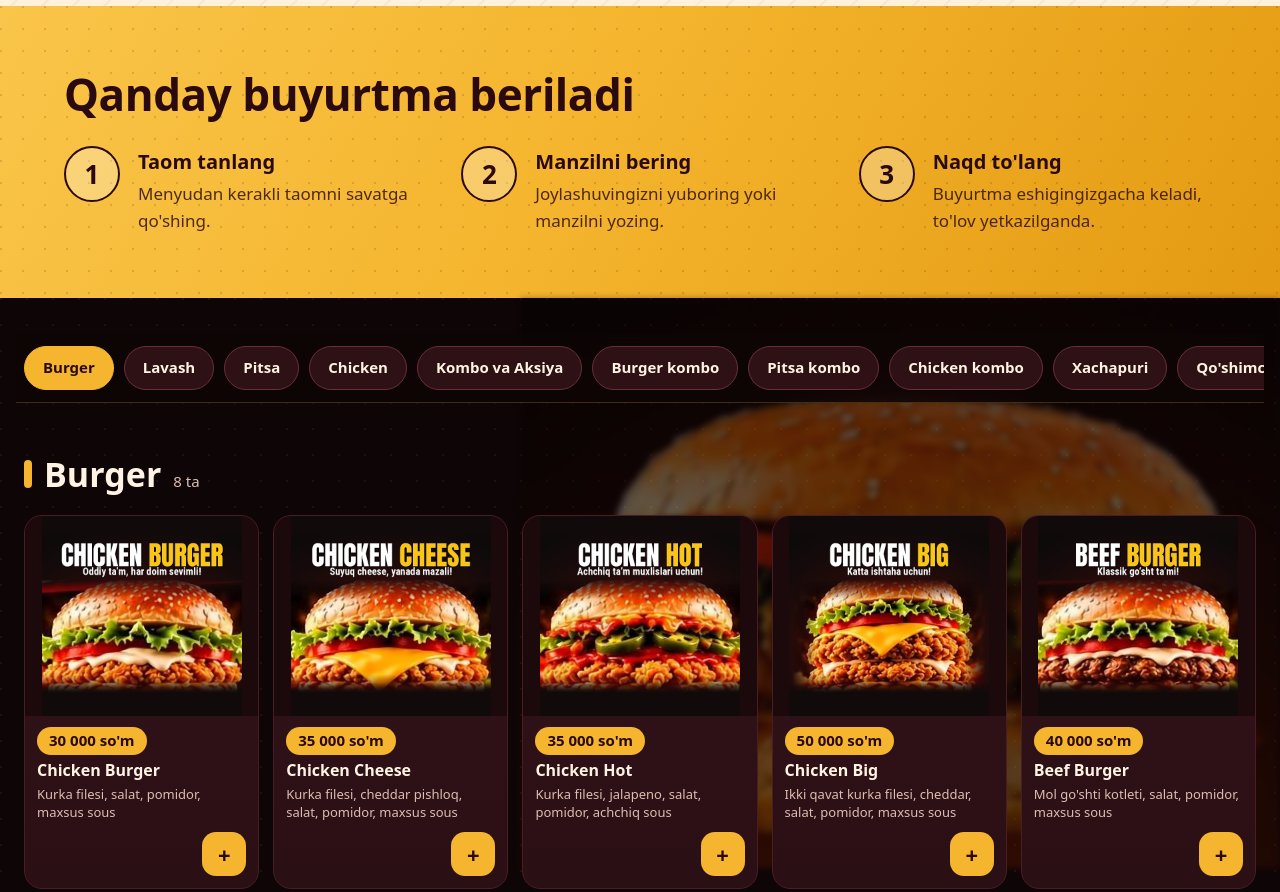
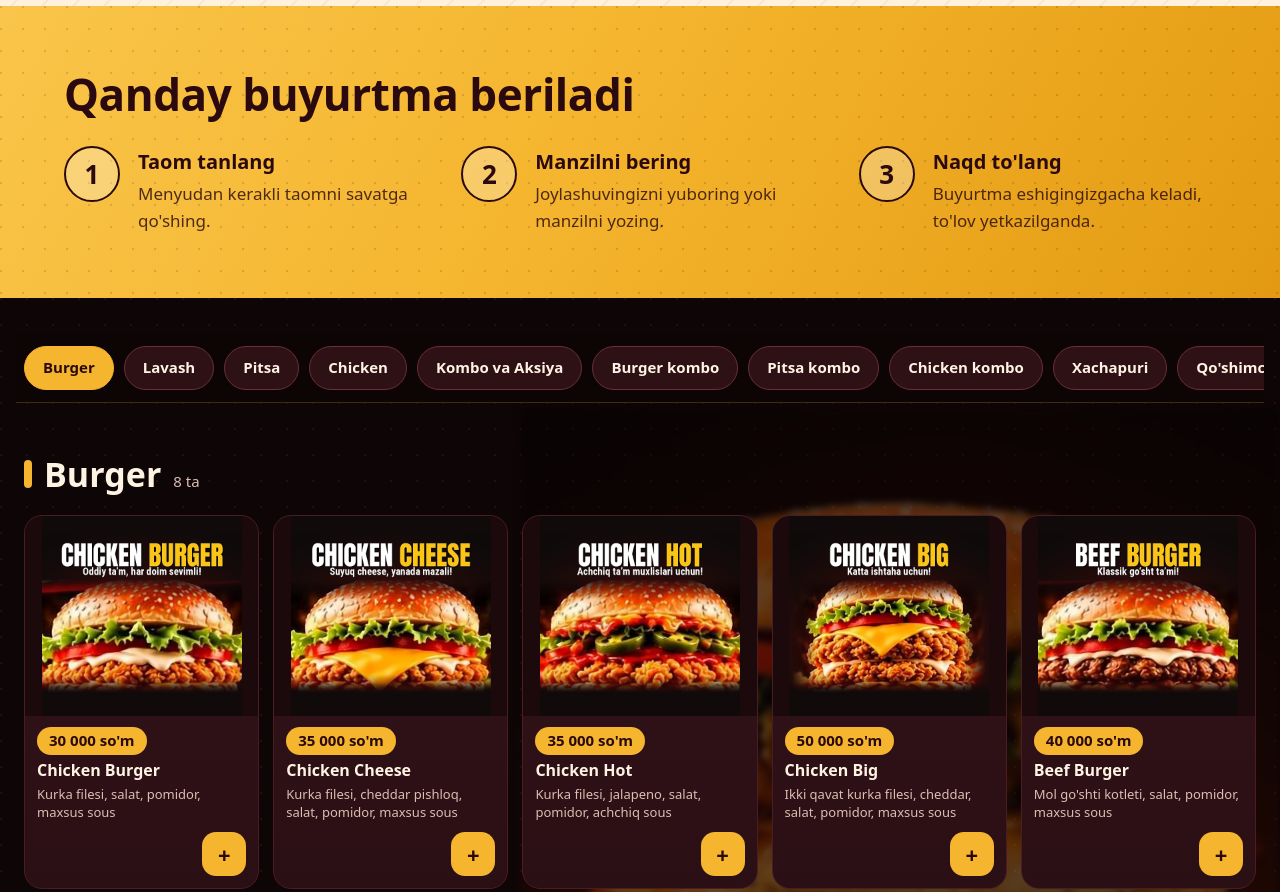
Before and after one commit to mukhiddinovsherzodbek-glitch/chicken24, a plain HTML site: page miniapp/site/index.html in a window 1280 px wide. Shown: the part 1894-2786 px from the top of the page. Drawn offline with Linux system fonts and the light colour scheme; no server answers.

Commit message:
Sayt (noutbuk/planshet): menyu fon rasmlari o'z kategoriyasi boshida; qayta hisoblash setTimeout bilan
Co-Authored-By: Claude Opus 5.5 <noreply@anthropic.com>

```diff
--- a/miniapp/site/index.html
+++ b/miniapp/site/index.html
@@ -13,9 +13,9 @@
   <link rel="preconnect" href="https://fonts.googleapis.com">
   <link rel="preconnect" href="https://fonts.gstatic.com" crossorigin>
   <link rel="stylesheet" href="https://fonts.googleapis.com/css2?family=Onest:wght@400;600;700&family=Rubik:wght@700;800&display=swap">
-  <link rel="stylesheet" href="site.css?v=13">
-  <script src="site-config.js?v=13" defer></script>
-  <script src="site.js?v=13" defer></script>
+  <link rel="stylesheet" href="site.css?v=14">
+  <script src="site-config.js?v=14" defer></script>
+  <script src="site.js?v=14" defer></script>
 </head>
 <body>
   <header class="top">
--- a/miniapp/site/site.css
+++ b/miniapp/site/site.css
@@ -388,3 +388,14 @@ legend{font-weight:600;font-size:15px;padding:0 0 6px}
     var(--img-wings) 0 var(--bgy-lavash,4500px)/420px auto no-repeat,
     var(--img-extra) 100% var(--bgy-qoshimchalar,6000px)/420px auto no-repeat}
 }
+
+/* NOUTBUK/PLANSHET: fon rasmlari ham o'z kategoriyasi boshida (site.js placeMenuBg -> --bgy-*).
+   Tomonlar navbatma-navbat (burger o'ng, lavash chap, pitsa o'ng, chicken chap, qo'shimchalar o'ng) - rasmlar ustma-ust tushmaydi */
+@media (min-width:721px){
+  .band-menu::after{background:
+    var(--img-menu) 100% var(--bgy-burger,0px)/760px auto no-repeat,
+    var(--img-end) 100% var(--bgy-pizza,1300px)/760px auto no-repeat,
+    var(--img-hero) 0 var(--bgy-chicken,2600px)/760px auto no-repeat,
+    var(--img-wings) 0 var(--bgy-lavash,3900px)/760px auto no-repeat,
+    var(--img-extra) 100% var(--bgy-qoshimchalar,5200px)/760px auto no-repeat}
+}
--- a/miniapp/site/site.js
+++ b/miniapp/site/site.js
@@ -206,8 +206,8 @@
     }
   }
   // Menyu balandligi o'zgarganda (tugmalar, shriftlar, til, ekran kengligi) - qayta joylash
-  let bgFrame = 0;
-  const schedBg = () => { cancelAnimationFrame(bgFrame); bgFrame = requestAnimationFrame(placeMenuBg); };
+  let bgTimer = 0;
+  const schedBg = () => { clearTimeout(bgTimer); bgTimer = setTimeout(placeMenuBg, 60); };
   if ('ResizeObserver' in window && $('menuList')) new ResizeObserver(schedBg).observe($('menuList'));
   window.addEventListener('resize', schedBg);
   window.addEventListener('load', schedBg);
```
